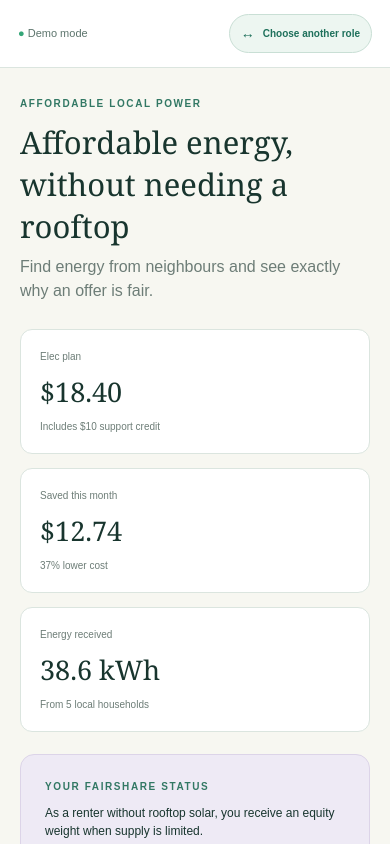
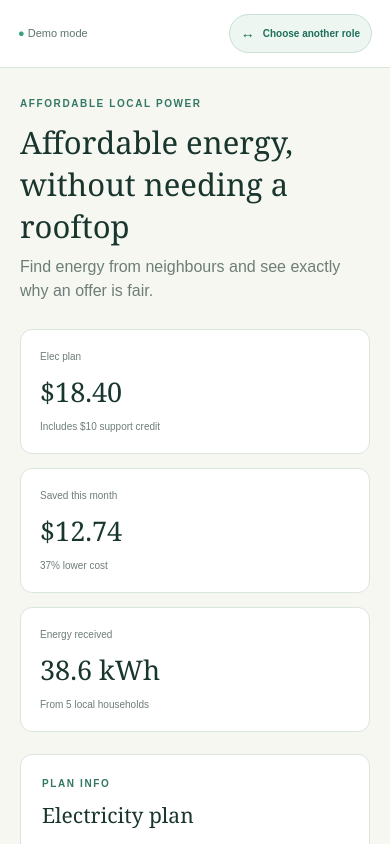
Before and after one commit to Chriswong88/fairshare-energy, a Next.js app: page /renter in a window 390 px wide. Shown: the top 844 px of the page. Built offline with nearby package versions, Linux system fonts and the light colour scheme.

Commit message:
add electricity plan and change reserve to buy

```diff
--- /dev/null
+++ b/app/buyer-dashboard.css
@@ -0,0 +1 @@
+.buyer-summary{display:grid;grid-template-columns:1fr 1.25fr;gap:16px;margin:0 0 22px}.buyer-summary article{background:#fff;border:1px solid var(--line);border-radius:12px;padding:21px}.buyer-summary h2{font:500 21px Georgia;margin:4px 0 18px}.plan-info dl{display:grid;grid-template-columns:1fr 1fr;gap:14px;margin:0}.plan-info dl>div{background:#edf6f1;border-radius:8px;padding:13px}.plan-info dt{color:var(--muted);font-size:10px;margin-bottom:6px}.plan-info dd{margin:0;font-size:13px;font-weight:700}.summary-chart{display:flex;align-items:center;gap:20px}.pie-chart{width:128px;height:128px;flex:0 0 128px;border-radius:50%;background:conic-gradient(#1e705b 0 75%,#efd064 75% 100%);display:grid;place-items:center}.pie-chart>span{width:87px;height:87px;border-radius:50%;background:#fff;display:grid;place-content:center;text-align:center}.pie-chart b{font:500 25px Georgia}.pie-chart small{font-size:9px;color:var(--muted)}.summary-chart ul{list-style:none;margin:0;padding:0;display:grid;gap:13px;flex:1}.summary-chart li{display:grid;grid-template-columns:10px 1fr auto;gap:8px;align-items:center;font-size:11px}.summary-chart i{width:10px;height:10px;border-radius:50%}.bought-key{background:#1e705b}.saved-key{background:#efd064}.summary-chart b{font-size:11px}@media(max-width:700px){.buyer-summary{grid-template-columns:1fr}}@media(max-width:420px){.plan-info dl{grid-template-columns:1fr}.summary-chart{align-items:flex-start;flex-direction:column}}
```
Also changed, not shown: app/renter/page.tsx (+3 -2 lines).
